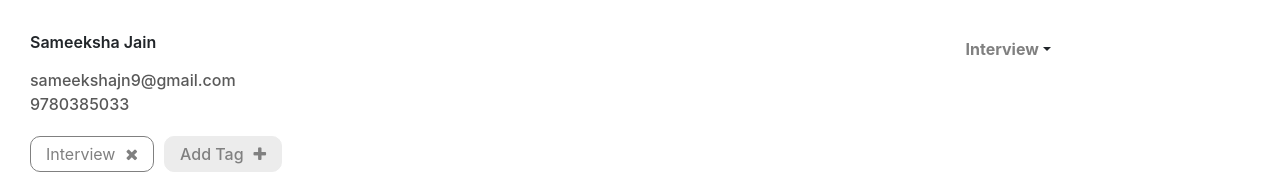
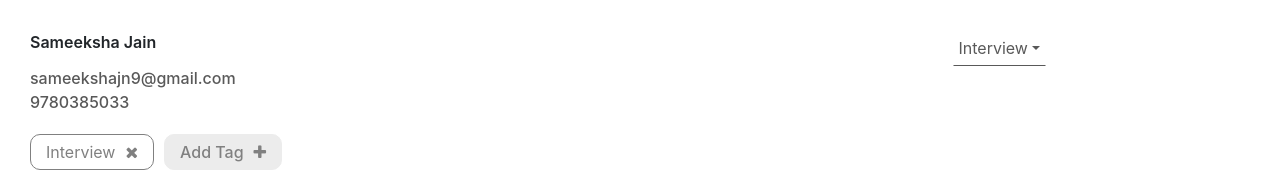
Before and after one commit to sameekshajn9/turbohireTask, a React (Create React App) app: page / in a window 1280 px wide. Shown: the top 174 px of the page. Built offline with nearby package versions, Linux system fonts and the light colour scheme.

Commit message:
minor fix

```diff
--- a/src/App.css
+++ b/src/App.css
@@ -20,7 +20,7 @@ p {
   font-weight: 500;
 }
 
-.applicationColor{
+.applicationColor {
   color: black;
   font-weight: 500;
 }
@@ -29,10 +29,14 @@ p {
   color: grey;
 }
 
-.textColor { margin: 0; font-weight: 500; color: "black" }
+.textColor {
+  margin: 0;
+  font-weight: 500;
+  color: 'black';
+}
 
 .dropdowntoggle {
-  border-bottom: '1px solid #595959';
+  border-bottom: '1px solid #595959 !important';
   border-radius: 0;
   padding: 5;
   color: '#595959';
--- a/src/components/dropdown/index.js
+++ b/src/components/dropdown/index.js
@@ -1,20 +1,22 @@
-import React, { useState } from "react"
+import React, { useState } from 'react';
 import { Dropdown } from 'react-bootstrap';
 
 export default () => {
-
   const options = ['Interview', 'Meeting', 'Scrum'];
   const [selectedvalue, setSelectedValue] = useState(options[0]);
-    return (<Dropdown class="col-3">
+  return (
+    <Dropdown class="col-3">
       <Dropdown.Toggle
         variant=""
         id="dropdown-basic"
-            className="dropdowntoggle"
+        style={{
+          borderBottom: '1px solid #595959',
+          borderRadius: 0,
+          padding: 5,
+          color: '#595959'
+        }}
       >
-            <span style={{
-                color: "gray",
-                fontWeight: "bold"
-            }}>{selectedvalue}</span>
+        {selectedvalue}
       </Dropdown.Toggle>
 
       <Dropdown.Menu>
@@ -24,5 +26,6 @@ export default () => {
           </Dropdown.Item>
         ))}
       </Dropdown.Menu>
-    </Dropdown>)
-}
+    </Dropdown>
+  );
+};
```
Lines whose indentation alone changed are shown as unchanged.
